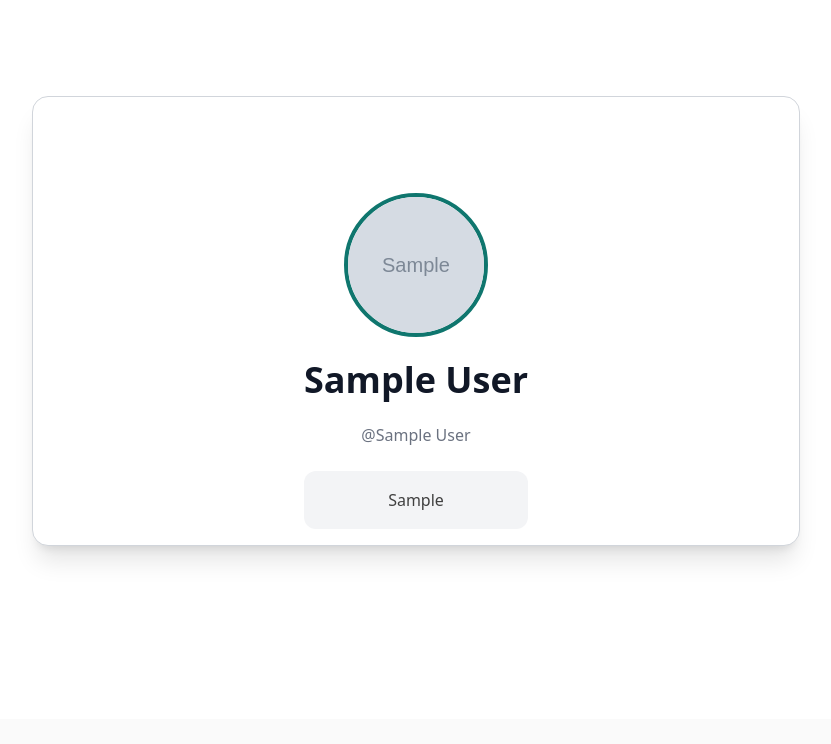
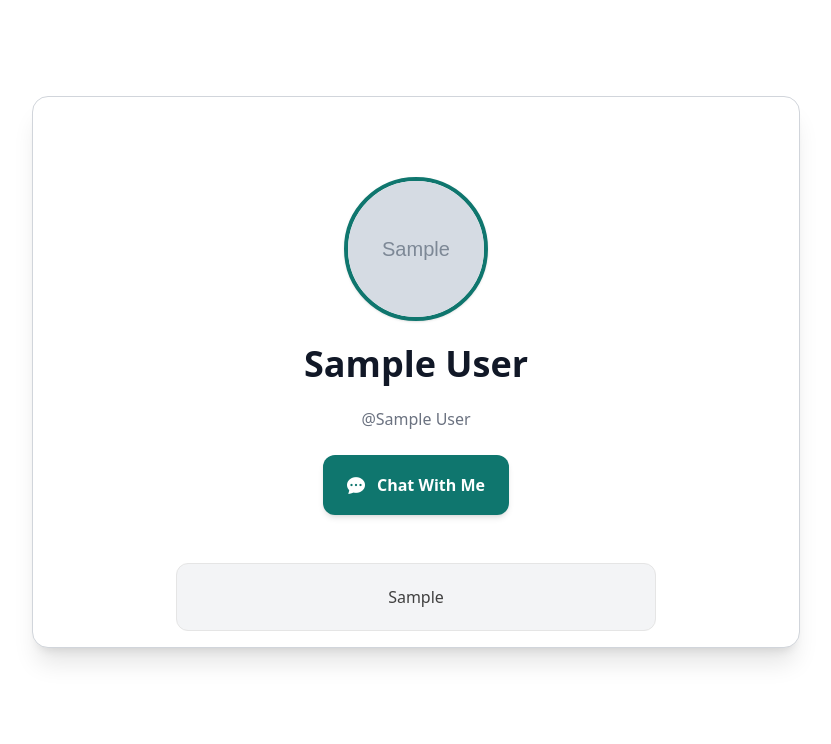
Before and after one commit to EslamKamel89/django-stream, a Django app: a page that uses a_users/templates/a_users/profile.html in a window 1280 px wide. Shown: the part 81-825 px from the top of the page, without its empty margins (224-1055 px from the left). Before the commit the page ends 637 px from the top, so only its background shows below. Run offline with Django 5.2, Linux system fonts and the light colour scheme; tables that the repository leaves empty hold one stand-in row (values such as "Sample post"); grey boxes marked "Sample" are stand-in pictures; some libraries are stand-ins or nearby versions.

Commit message:
feat(chat,ui): enhance chat header with room context and enable private chat from user profiles

```diff
--- a/a_users/templates/a_users/profile.html
+++ b/a_users/templates/a_users/profile.html
@@ -3,32 +3,53 @@
 {% block title %} {{ profile.name }} Profile {% endblock %}
 {% block content %}
 
-<div class="max-w-lg mx-auto flex flex-col items-center pt-20 px-4">
+<div class="max-w-lg mx-auto flex flex-col items-center pt-16 px-4 text-center">
   <img
-    class="w-36 h-36 rounded-full object-cover mb-4 border-4 border-primary bg-neutral"
+    class="w-36 h-36 rounded-full object-cover mb-4 border-4 border-primary bg-neutral shadow"
     src="{{ profile.avatar_url }}"
   />
 
-  <div class="text-center">
-    <h1 class="mb-1">{{ profile.name }}</h1>
+  <h1 class="mb-1">{{ profile.name }}</h1>
+  <div class="text-muted font-medium mb-6">@{{ profile.name }}</div>
 
-    <div class="text-muted font-medium mb-4">@{{ profile.name }}</div>
-
+  <div class="flex flex-col sm:flex-row gap-3 mb-8 w-full sm:w-auto">
     {% if request.user == profile.user %}
     <a
       href="{% url 'my-profile-edit' %}"
-      class="inline-flex items-center gap-2 px-4 py-2 rounded-xl bg-accent text-neutral-900 font-semibold mb-4 hover:opacity-90 transition"
+      class="inline-flex items-center justify-center gap-2 px-5 py-3 rounded-xl bg-neutral-200 text-neutral-900 font-semibold hover:bg-neutral-300 transition"
     >
+      <i class="bi bi-pencil-square"></i>
       Edit Profile
     </a>
-    {% endif %} {% if profile.info %}
-    <div
-      class="mt-6 bg-neutral p-4 rounded-xl text-neutral-700 leading-relaxed"
-    >
-      {{ profile.info|linebreaksbr }}
-    </div>
+    {% endif %} {% if request.user != profile.user %}
+    <form action="{% url 'start-chat' profile.user.username %}" method="POST">
+      {% csrf_token%}
+      <button
+        type="submit"
+        class="group relative inline-flex items-center justify-center gap-3 px-7 py-3 rounded-xl bg-primary text-white font-bold shadow-md hover:shadow-xl transition active:scale-95 overflow-hidden"
+      >
+        <span
+          class="absolute inset-0 bg-white/10 opacity-0 group-hover:opacity-100 transition"
+        ></span>
+
+        <i
+          class="bi bi-chat-dots-fill text-lg transition-transform group-hover:scale-110"
+        ></i>
+
+        <span class="relative">Chat With Me</span>
+      </button>
+    </form>
+
     {% endif %}
   </div>
+
+  {% if profile.info %}
+  <div
+    class="w-full mt-4 bg-neutral p-5 rounded-xl text-neutral-700 leading-relaxed border border-neutral-200"
+  >
+    {{ profile.info|linebreaksbr }}
+  </div>
+  {% endif %}
 </div>
 
 {% endblock %}
```
Also changed, not shown: a_rtchat/templates/a_rtchat/chat.html (+27 -5 lines).
